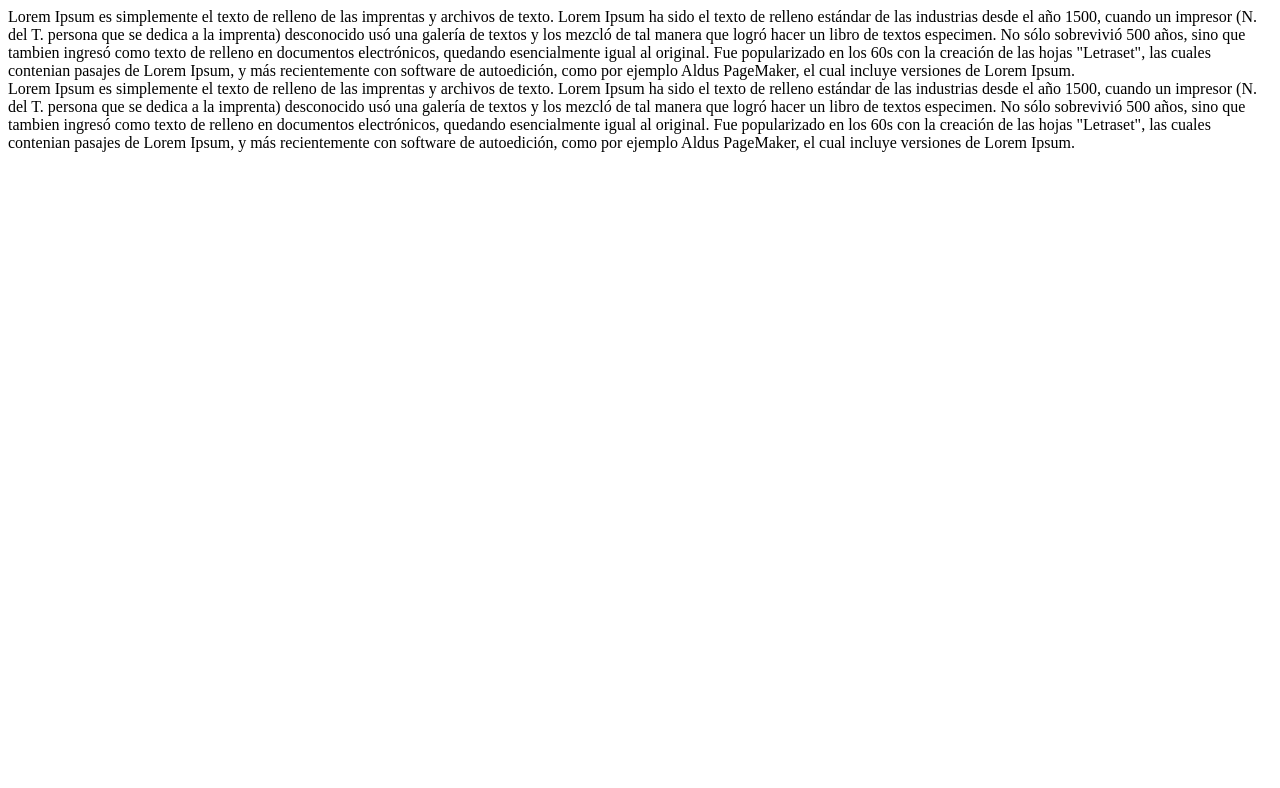
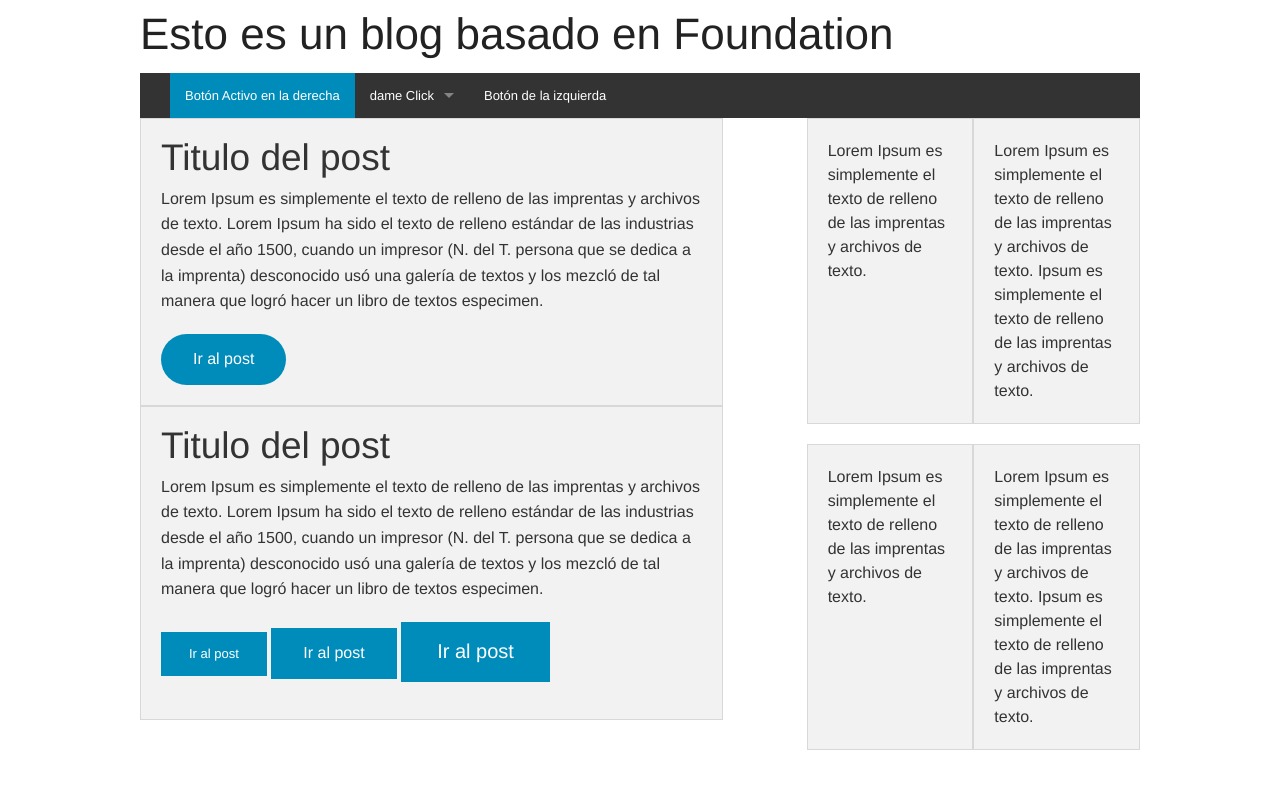
Before and after one commit to callemac88/frontend-profesional-america, a plain HTML site: page index.html in a window 1280 px wide. Drawn offline with Linux system fonts and the light colour scheme.

Commit message:
parte 2
este es la parte dos del proyecto mejorándola

```diff
--- a/index.html
+++ b/index.html
@@ -2,17 +2,99 @@
 <html lang="en">
 <head>
 	<meta charset="UTF-8">
+	<meta name="viewport" content="width=device-width, initial-scale=1.0" />
 	<title>Esto va a ser un blog en foundation</title>
+	<link rel="stylesheet" href="foundation/css/foundation.css" />
+    <script src="foundation/js/vendor/modernizr.js"></script>
 </head>
 <body>
+	<header class="row">
+		<h1>
+			Esto es un blog basado en Foundation
+		</h1>
+		<nav class="top-bar" data-topbar role="navigation">
+			<ul class="title-area">
+				<li class="name">
+				<h1><a href="#"></a></h1>
+				</li>
 
-	<section>
-		Lorem Ipsum es simplemente el texto de relleno de las imprentas y archivos de texto. Lorem Ipsum ha sido el texto de relleno estándar de las industrias desde el año 1500, cuando un impresor (N. del T. persona que se dedica a la imprenta) desconocido usó una galería de textos y los mezcló de tal manera que logró hacer un libro de textos especimen. No sólo sobrevivió 500 años, sino que tambien ingresó como texto de relleno en documentos electrónicos, quedando esencialmente igual al original. Fue popularizado en los 60s con la creación de las hojas "Letraset", las cuales contenian pasajes de Lorem Ipsum, y más recientemente con software de autoedición, como por ejemplo Aldus PageMaker, el cual incluye versiones de Lorem Ipsum.
+				<li class="toggle-topbar menu-icon"><a href="#"><span>Menu</span></a></li>
+			</ul>
+
+			<section class="top-bar-section">
+				<!-- Right Nav Section -->
+				<ul class="rig ht">
+					<li class="active"><a href="#">Botón Activo en la derecha</a></li>
+					<li class="has-dropdown">
+						<a href="#">dame Click</a>
+						<ul class="dropdown">
+							<li><a href="#">primer link del dropdown</a></li>
+							<li class="active"><a href="#">Active link in dropdown</a></li>
+						</ul>
+					</li>
+				</ul>
+
+				<!-- Left Nav Section -->
+				<ul class="left">
+					<li><a href="#">Botón de la izquierda</a></li>
+				</ul>
+			</section>
+		</nav>
+	</header>
+
+	<section class="row">
+		<section class="small-12 medium-8 large-7 columns">
+			<article class="row panel">
+				<h2>Titulo del post</h2>
+				<p>
+					Lorem Ipsum es simplemente el texto de relleno de las imprentas y archivos de texto. Lorem Ipsum ha sido el texto de relleno estándar de las industrias desde el año 1500, cuando un impresor (N. del T. persona que se dedica a la imprenta) desconocido usó una galería de textos y los mezcló de tal manera que logró hacer un libro de textos especimen.
+				</p>
+				<a class="button radius round">Ir al post</a>
+			</article>
+			<article class="row panel">
+				<h2>Titulo del post</h2>
+				<p>
+					Lorem Ipsum es simplemente el texto de relleno de las imprentas y archivos de texto. Lorem Ipsum ha sido el texto de relleno estándar de las industrias desde el año 1500, cuando un impresor (N. del T. persona que se dedica a la imprenta) desconocido usó una galería de textos y los mezcló de tal manera que logró hacer un libro de textos especimen.
+				</p>
+				<a class="button small">Ir al post</a>
+				<a class="button medium">Ir al post</a>
+				<a class="button large">Ir al post</a>
+			</article>
+		</section>
+
+		<section class="small-12 medium-4 large-4 columns">
+			<section class="row" data-equalizer>
+				<article class="small-6 columns panel" data-equalizer-watch>
+					Lorem Ipsum es simplemente el texto de relleno de las imprentas y archivos de texto.
+				</article>
+				<article class="small-6 columns panel" data-equalizer-watch>
+					Lorem Ipsum es simplemente el texto de relleno de las imprentas y archivos de texto. Ipsum es simplemente el texto de relleno de las imprentas y archivos de texto.
+				</article>
+			</section>
+			<section class="row" data-equalizer>
+				<article class="small-6 columns panel" data-equalizer-watch>
+					Lorem Ipsum es simplemente el texto de relleno de las imprentas y archivos de texto.
+				</article>
+				<article class="small-6 columns panel" data-equalizer-watch>
+					Lorem Ipsum es simplemente el texto de relleno de las imprentas y archivos de texto. Ipsum es simplemente el texto de relleno de las imprentas y archivos de texto.
+				</article>
+			</section>
+
+		</section>
 	</section>
 
-	<section>
-		Lorem Ipsum es simplemente el texto de relleno de las imprentas y archivos de texto. Lorem Ipsum ha sido el texto de relleno estándar de las industrias desde el año 1500, cuando un impresor (N. del T. persona que se dedica a la imprenta) desconocido usó una galería de textos y los mezcló de tal manera que logró hacer un libro de textos especimen. No sólo sobrevivió 500 años, sino que tambien ingresó como texto de relleno en documentos electrónicos, quedando esencialmente igual al original. Fue popularizado en los 60s con la creación de las hojas "Letraset", las cuales contenian pasajes de Lorem Ipsum, y más recientemente con software de autoedición, como por ejemplo Aldus PageMaker, el cual incluye versiones de Lorem Ipsum.
-	</section>
-
+	<!-- <section class="row">
+		<article class="small-7 columns">
+			Lorem Ipsum es simplemente el texto de relleno de las imprentas y archivos de texto. Lorem Ipsum ha sido el texto de relleno estándar de las industrias desde el año 1500, cuando un impresor (N. del T. persona que se dedica a la imprenta) desconocido usó una galería de textos y los mezcló de tal manera que logró hacer un libro de textos especimen.
+		</article>
+		<article class="small-4 columns">
+			Lorem Ipsum es simplemente el texto de relleno de las imprentas y archivos de texto. Lorem Ipsum ha sido el texto de relleno estándar de las industrias desde el año 1500, cuando un impresor (N. del T. persona que se dedica a la imprenta) desconocido usó una galería de textos y los mezcló de tal manera que logró hacer un libro de textos especimen.
+		</article>
+	</section> -->
+	<script src="foundation/js/vendor/jquery.js"></script>
+    <script src="foundation/js/foundation.min.js"></script>
+    <script>
+      $(document).foundation();
+    </script>
 </body>
 </html>
```
